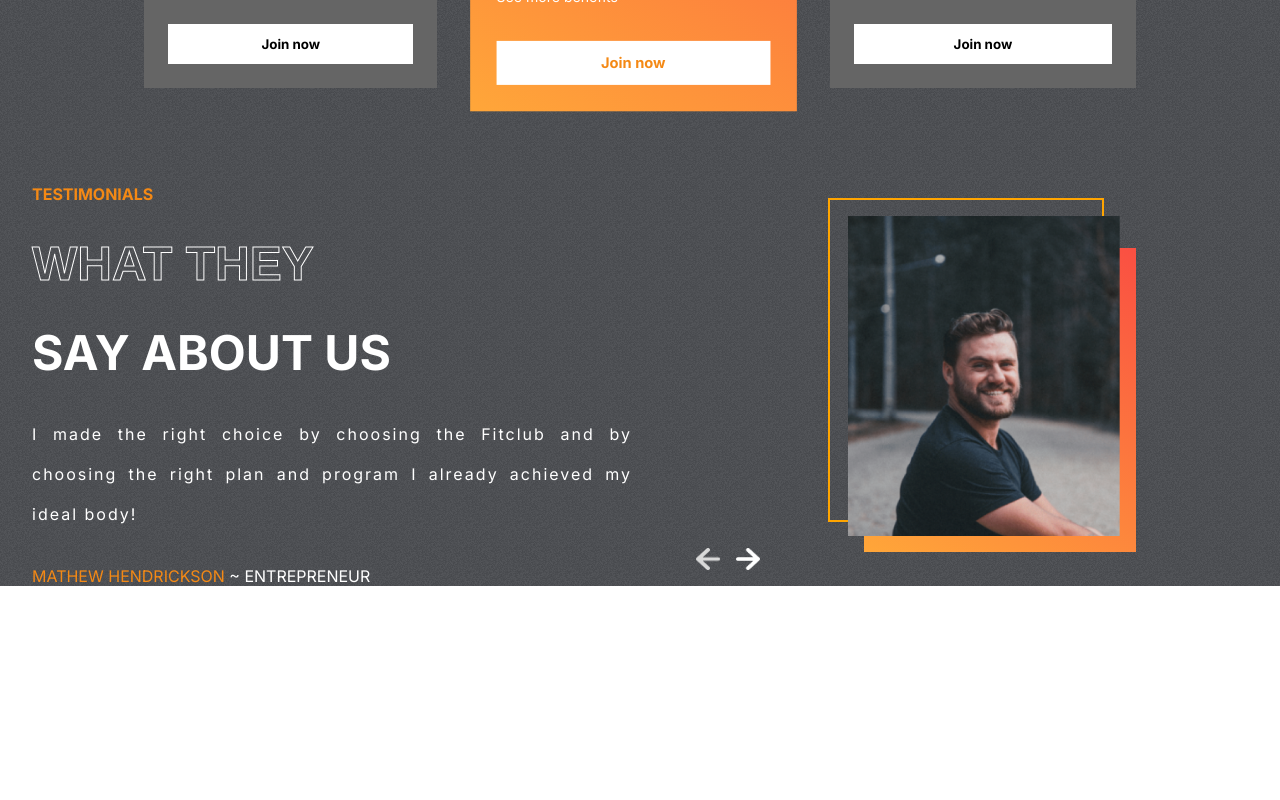
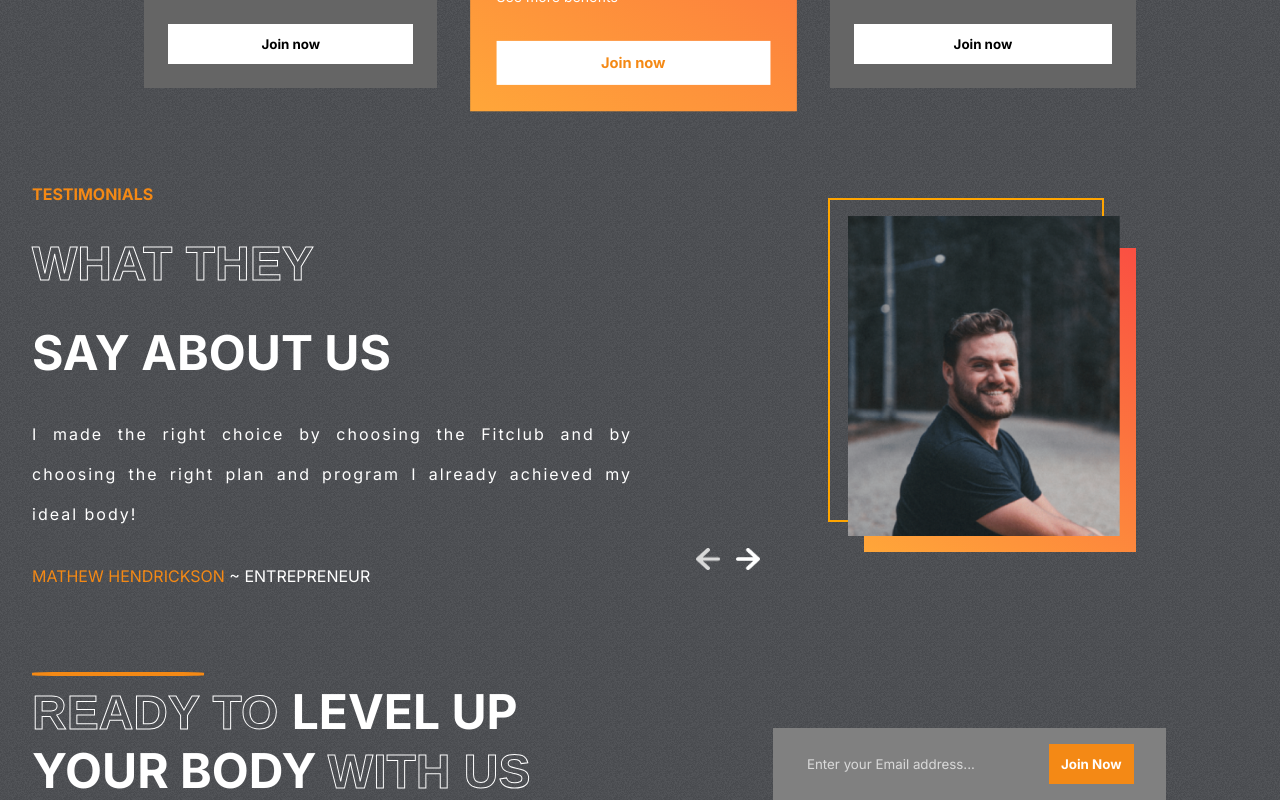
Before and after one commit to AgweBryan/react-responsive-gym-website, a React (Create React App) app: page / in a window 1280 px wide. Shown: the part 2363-3163 px from the top of the page. Before the commit the page ends 2949 px from the top, so only its background shows below. Built offline with nearby package versions, Linux system fonts and the light colour scheme.

Commit message:
complete join section

```diff
--- a/src/App.js
+++ b/src/App.js
@@ -1,5 +1,6 @@
 import "./App.css";
 import { Hero } from "./components/Hero/Hero";
+import { Join } from "./components/Join/Join";
 import { Plans } from "./components/Plans/Plans";
 import { Program } from "./components/Program/Program";
 import { Reasons } from "./components/Reasons/Reasons";
@@ -12,6 +13,7 @@ function App() {
       <Reasons />
       <Plans />
       <Testimonials />
+      <Join />
     </div>
   );
 }
--- /dev/null
+++ b/src/components/Join/Join.jsx
@@ -0,0 +1,30 @@
+import React, { useRef } from "react";
+import "./style/join.css";
+
+export const Join = () => {
+  return (
+    <div className="join" id="join-us">
+      <div className="join__left">
+        <hr />
+        <div>
+          <span className="stroke-text">READY TO </span>
+          <span>LEVEL UP</span>
+        </div>
+        <div>
+          <span>YOUR BODY </span>
+          <span className="stroke-text"> WITH US</span>
+        </div>
+      </div>
+      <div className="join__right">
+        <form className="email-container">
+          <input
+            type="email"
+            name="user_email"
+            placeholder="Enter your Email address..."
+          />
+          <button className="btn btn-join">Join Now</button>
+        </form>
+      </div>
+    </div>
+  );
+};
--- /dev/null
+++ b/src/components/Join/style/join.css
@@ -0,0 +1,50 @@
+.join {
+  display: flex;
+  padding: 0 2rem;
+  gap: 10rem;
+}
+.join__left {
+  color: white;
+  font-size: 3rem;
+  font-weight: bold;
+  text-transform: uppercase;
+  position: relative;
+}
+.join__left > hr {
+  position: absolute;
+  width: 10.5rem;
+  border: 2px solid var(--orange);
+  border-radius: 20%;
+  margin: -10px 0;
+}
+.join__right {
+  display: flex;
+  justify-content: center;
+  align-items: flex-end;
+  flex: 1;
+}
+.join__right .email-container {
+  display: flex;
+  gap: 3rem;
+  background-color: grey;
+  padding: 1rem 2rem;
+}
+.join__right .email-container > input {
+  background-color: transparent;
+  border: none;
+  outline: none;
+  color: var(--lightgray);
+}
+.join__right .email-container > input::-moz-placeholder {
+  color: var(--lightgray);
+}
+.join__right .email-container > input:-ms-input-placeholder {
+  color: var(--lightgray);
+}
+.join__right .email-container > input::placeholder {
+  color: var(--lightgray);
+}
+.join__right .email-container .btn-join {
+  background-color: var(--orange);
+  color: white;
+}/*# sourceMappingURL=join.css.map */
--- /dev/null
+++ b/src/components/Join/style/join.scss
@@ -0,0 +1,51 @@
+.join {
+  display: flex;
+  padding: 0 2rem;
+  gap: 10rem;
+
+  &__left {
+    color: white;
+    font-size: 3rem;
+    font-weight: bold;
+    text-transform: uppercase;
+    position: relative;
+
+    & > hr {
+      position: absolute;
+      width: 10.5rem;
+      border: 2px solid var(--orange);
+      border-radius: 20%;
+      margin: -10px 0;
+    }
+  }
+
+  &__right {
+    display: flex;
+    justify-content: center;
+    align-items: flex-end;
+    flex: 1;
+
+    .email-container {
+      display: flex;
+      gap: 3rem;
+      background-color: grey;
+      padding: 1rem 2rem;
+
+      & > input {
+        background-color: transparent;
+        border: none;
+        outline: none;
+        color: var(--lightgray);
+
+        &::placeholder {
+          color: var(--lightgray);
+        }
+      }
+
+      .btn-join {
+        background-color: var(--orange);
+        color: white;
+      }
+    }
+  }
+}
```
Also changed, not shown: 1 other file (tests, documents, lock files or other folders).
